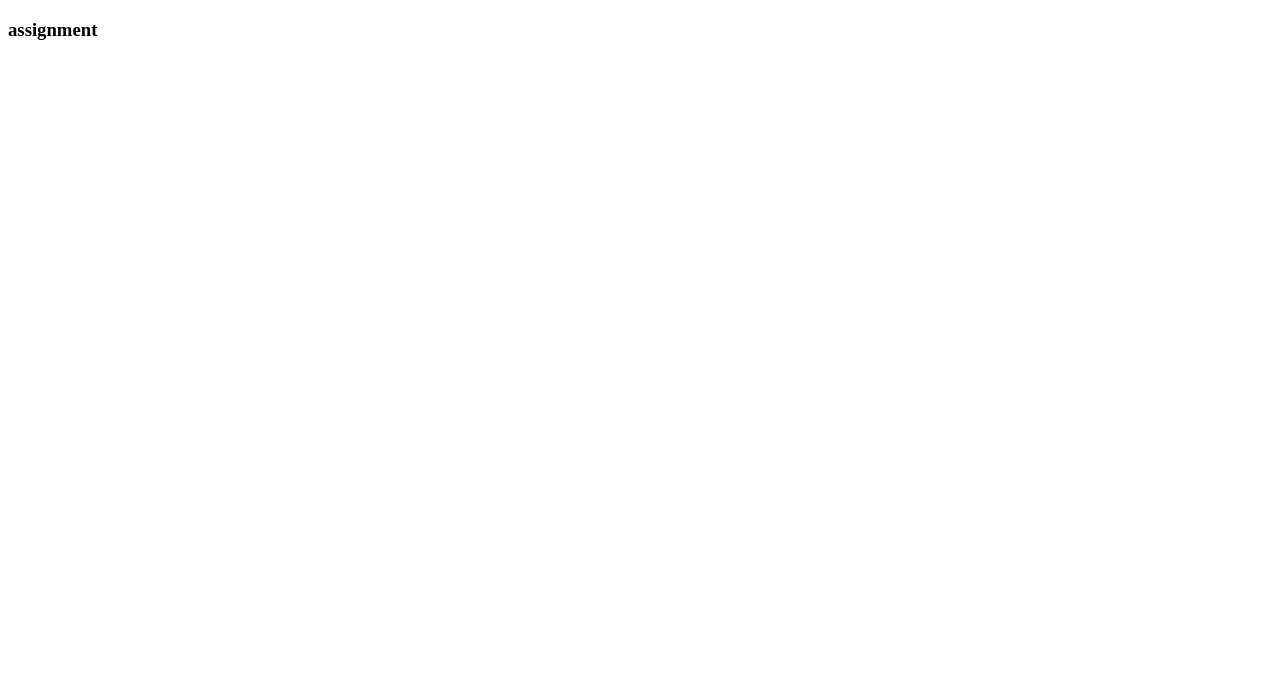
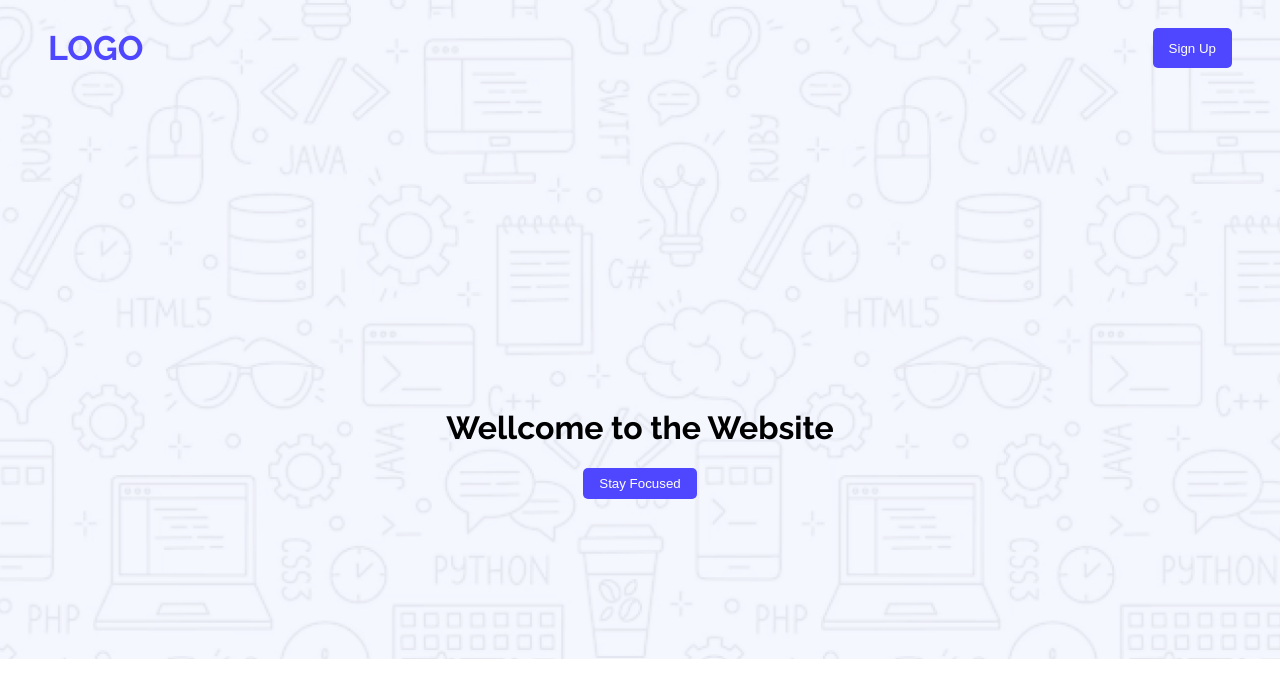
Before and after one commit to rubaiyatraiyan/assignment-repo, a plain HTML site: page index.html in a window 1280 px wide. Drawn offline with Linux system fonts and the light colour scheme.

Commit message:
add code

```diff
--- a/index.html
+++ b/index.html
@@ -4,8 +4,37 @@
     <meta charset="UTF-8">
     <meta name="viewport" content="width=device-width, initial-scale=1.0">
     <title>Assignment</title>
+    <link rel="preconnect" href="https://fonts.googleapis.com">
+<link rel="preconnect" href="https://fonts.gstatic.com" crossorigin>
+<link href="https://fonts.googleapis.com/css2?family=Raleway:ital,wght@0,100..900;1,100..900&display=swap" rel="stylesheet">
+    <link rel="stylesheet" href="styles/assignment-repo.css">
+    <style>
+        body {
+            background-image: url(Assets/Hero-bg.png);
+            background-position: center;
+            background-repeat: no-repeat;
+            background-size: cover;
+        }
+    </style>
 </head>
-<body>
-    <h3>assignment</h3>
+<body class="raleway-f">
+    <header>
+   <nav >
+    <div class="nav-bar">
+        <div class="logo"><a href="">LOGO</a> </div>
+        <button class="btn-primery">Sign Up</button>
+
+    </div>
+     </nav>
+     <div class="banner">
+        <h1 class="banner-title" >Wellcome to the Website</h1>
+        <button class="btn-primery">Stay Focused</button>
+
+
+     </div>
+
+</header>
+
+
 </body>
 </html>
--- /dev/null
+++ b/styles/assignment-repo.css
@@ -0,0 +1,35 @@
+
+.raleway-f {
+  font-family: "Raleway", sans-serif;
+  font-optical-sizing: auto;
+  font-weight: 500px;
+  font-style: normal;
+}
+
+
+
+.nav-bar{
+    display:flex;
+    justify-content: space-between;
+    padding: 20px 40px;
+}
+.logo a{
+    font-weight: bold;
+    color: #4E47FF;
+    font-size: 34px;
+   text-decoration:  none;
+}
+.btn-primery{
+   background-color: #4E47FF;
+   color: white;
+   padding: 8px 16px;
+   border: none;
+   border-radius: 5px;
+   cursor:pointer;
+   font: size 18px;
+}
+.banner{
+    text-align: center;
+    padding: 300px 260px 152px 260px;
+max-width: 1140px;
+}
```
Also changed, not shown: Assets/Hero-bg.png (added), Assets/avatar.png (added), Assets/icon-star.png (added), Assets/wc-big.png (added), Assets/wc-mini.png (added), 1 other file.
